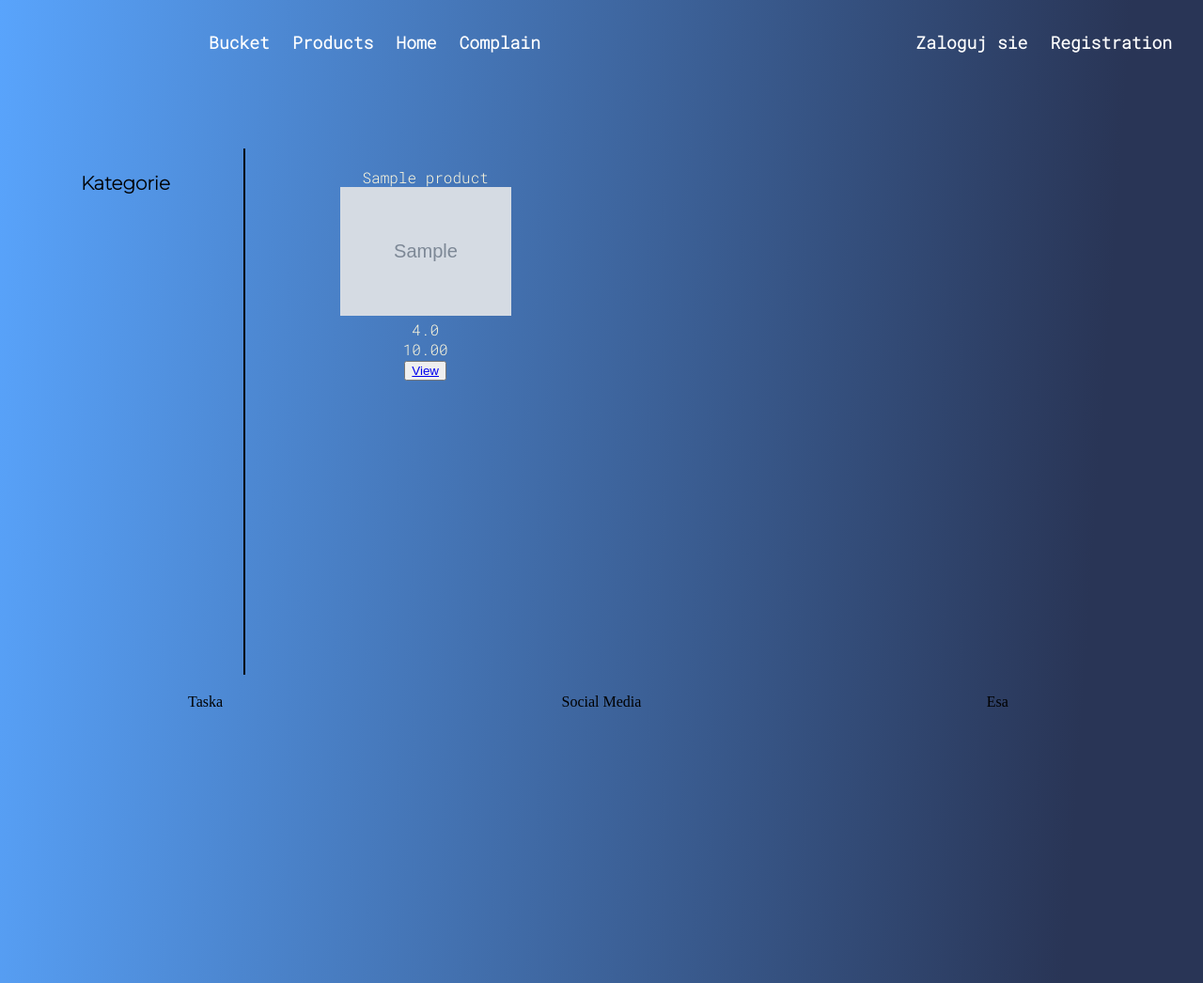
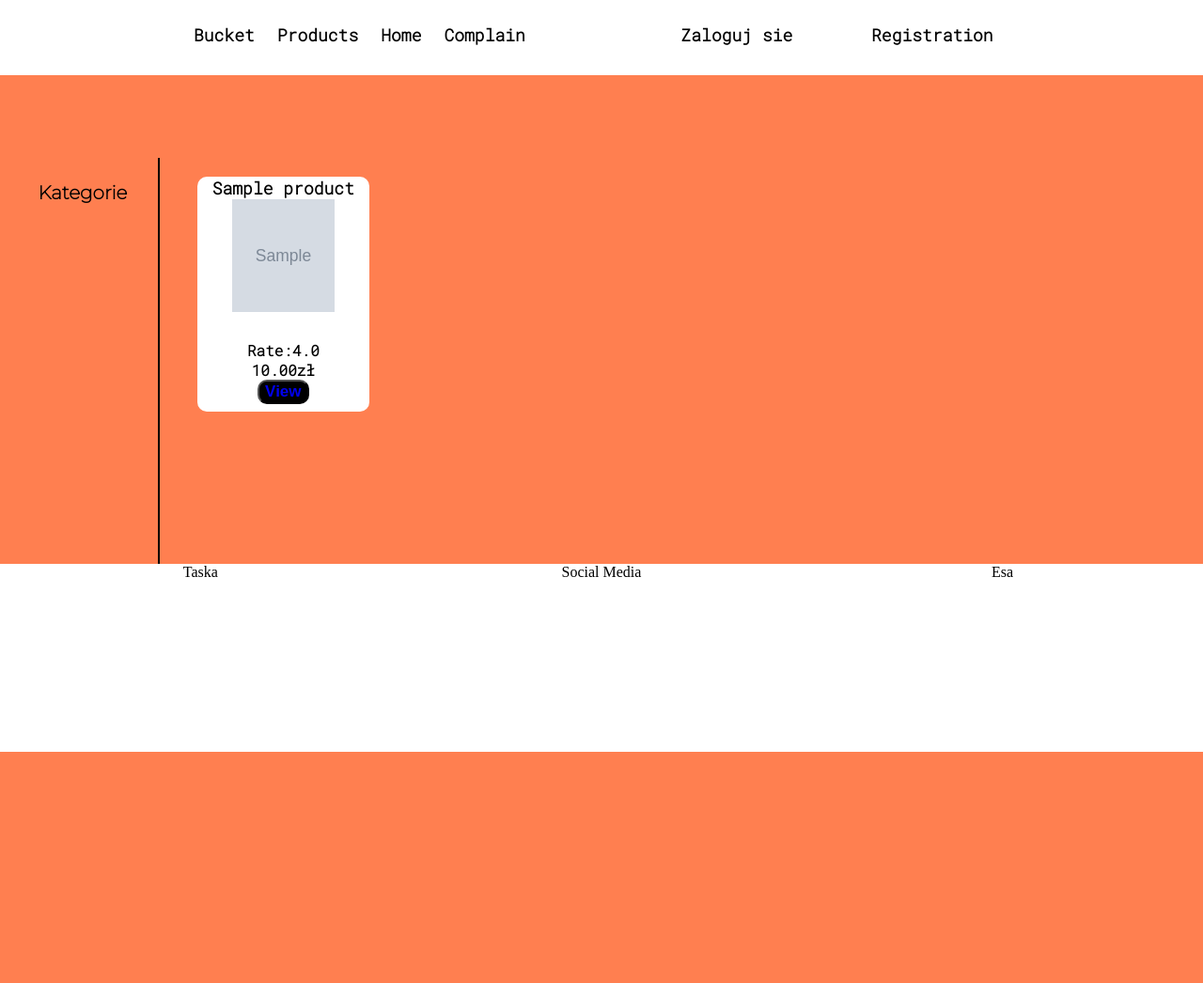
Before and after one commit to Kamil3162/OnlineShop-python, a Django app: page /OnShop/product/all/ in a window 1280 px wide. Shown: the whole page at 94% size. After the commit the page ends 800 px from the top, so only its background shows below. Run offline with Django 4.2, Linux system fonts and the light colour scheme; tables that the repository leaves empty hold one stand-in row (values such as "Sample post"); grey boxes marked "Sample" are stand-in pictures.

Commit message:
Changes to view css

```diff
--- a/Templates/product/all_products.html
+++ b/Templates/product/all_products.html
@@ -8,13 +8,13 @@
             <div class="product_control">
                 <div class="name">{{ item }}</div>
                 <div class="photo">
-                    <img src="{{ item.image.url }}" width="60%" style="justify-items: center">
+                    <img src="{{ item.image.url }}" width="60%" height="70%" style="justify-items: center">
                 </div>
                 <div class="average_mark">
-                    {{ opinion|dictionary_value:item.name }}
+                    Rate:{{ opinion|dictionary_value:item.name }}
                 </div>
                 <div class="price">
-                    {{ item.price }}
+                    {{ item.price }}zł
                 </div>
                 <button data-product="{{ item.id }}">
                     <a href="{% url 'product_view' item.id %}">View</a>
--- a/Templates/product/cart_elements.html
+++ b/Templates/product/cart_elements.html
@@ -12,6 +12,7 @@
                     <label id="price">
                     {{ element.product.price }}
                     </label>
+                    <img src="{{ element.product.image.url }}">
                     <button class="cart-add" onclick="quantity_modifier_add()" name="add">
                         <a href="{% url 'adding_cart' element.product.id %}">
                             <img src="/static/icons/add.png" style="height: 50px">
@@ -22,14 +23,12 @@
                             <img src="/static/icons/minus.png" style="height: 60px">
                         </a>
                     </button>
-
                     <input type="text" value="{{ element.quantity }}" name="element-quantity">
-                    <button>
+                    <button id="delete">
                     <a href="{% url 'del_cart' element.product.id %}">Delete</a>
                     </button>
                 </div>
             <br>
-        </div>
             {% endfor %}
                 <br>
             <div id="final_prize">
--- a/static/base.css
+++ b/static/base.css
@@ -13,10 +13,16 @@ h1{
 }
 /* part responsible for Base view of page */
 .navbar{
-    height: 100px;
+    height: 50px;
     display: grid;
     grid-template-columns: 1fr 1fr;
-    padding: 15px;
+    padding: 15px 0;
+    background-color: white;
+    position: absolute;
+    width: 100%;
+    left: 0;
+    top: 0;
+
 }
 .others{
     margin-left: 30%;
@@ -28,11 +34,10 @@ h1{
     font-weight: 800;
     background-color: inherit;
     border:none;
-    color: white;
-
+    color: black;
 }
 .navbar button:hover{
-    background-color: white;
+    background-color: orange;
     color: black;
     border-radius: 15px;
 }
@@ -43,6 +48,9 @@ h1{
 }
 .login_panel{
     text-align: right;
+    display: grid;
+    grid-template-columns: 1fr 1fr 1fr;
+
 }
 /* part of main content*/
 .components{
@@ -54,6 +62,8 @@ h1{
     font-family: 'Roboto Mono', monospace;
     color: cornsilk;
     display: grid;
+    position: fixed;
+    margin-top: 140px;
 }
 /* part of cart*/
 .cart-remove{
@@ -64,17 +74,25 @@ h1{
 /* footer part - manage*/
 
 .footer{
-    height: 300px;
+    height: 200px;
+    width: 100%;
     display: grid;
     grid-template-columns: 1fr 1fr 1fr;
     text-align: center;
+    background-color: white;
+    color: black;
+    bottom: 0;
+    position: fixed;
+    left: 0;
 }
 
 /* body part */
 body{
+    /*
    background-color: rgba(89, 164, 252, 1);
     background-image: linear-gradient(94deg, rgba(89, 164, 252, 1) 0%, rgba(41, 53, 86, 1) 89%);
-    background-repeat: no-repeat;
+    background-repeat: no-repeat;*/
+    background-color: coral;
 
 }
 
--- a/static/products.css
+++ b/static/products.css
@@ -9,7 +9,7 @@
     font-family: 'Roboto Mono', monospace;
     display: grid;
     grid-template-columns: 1fr 1fr 1fr;
-    grid-template-rows:140px;
+    grid-template-rows:250px;
     grid-auto-rows: auto;
     grid-gap: 10px;
 }
@@ -17,4 +17,48 @@
 .product_control{
     display: block;
     text-align: center;
+    background-color: white;
+    border-radius: 10px;
 }
+.name{
+    color: black;
+    font-weight: 600;
+    font-size: 18px;
+}
+.photo{
+    height: 60%;
+}
+.photo img{
+    height: 80%;
+}
+button{
+    font-size: 17px;
+    font-weight: 600;
+    border-radius: 10px;
+    background-color: black;
+}
+button:hover{
+    background-color: red;
+}
+/*
+.photo{
+    width: 60%;
+    max-height: 50%;
+    text-align: center;
+}
+.photo img{
+    width: 60%;
+    text-align: center;
+}*/
+button a{
+    text-decoration: none;
+}
+.average_mark{
+    color: black;
+    font-weight: 600;
+
+}
+.price{
+    color: black;
+    font-weight: 600;
+}
```
Also changed, not shown: static/cartelements.css (+35 -2 lines).
